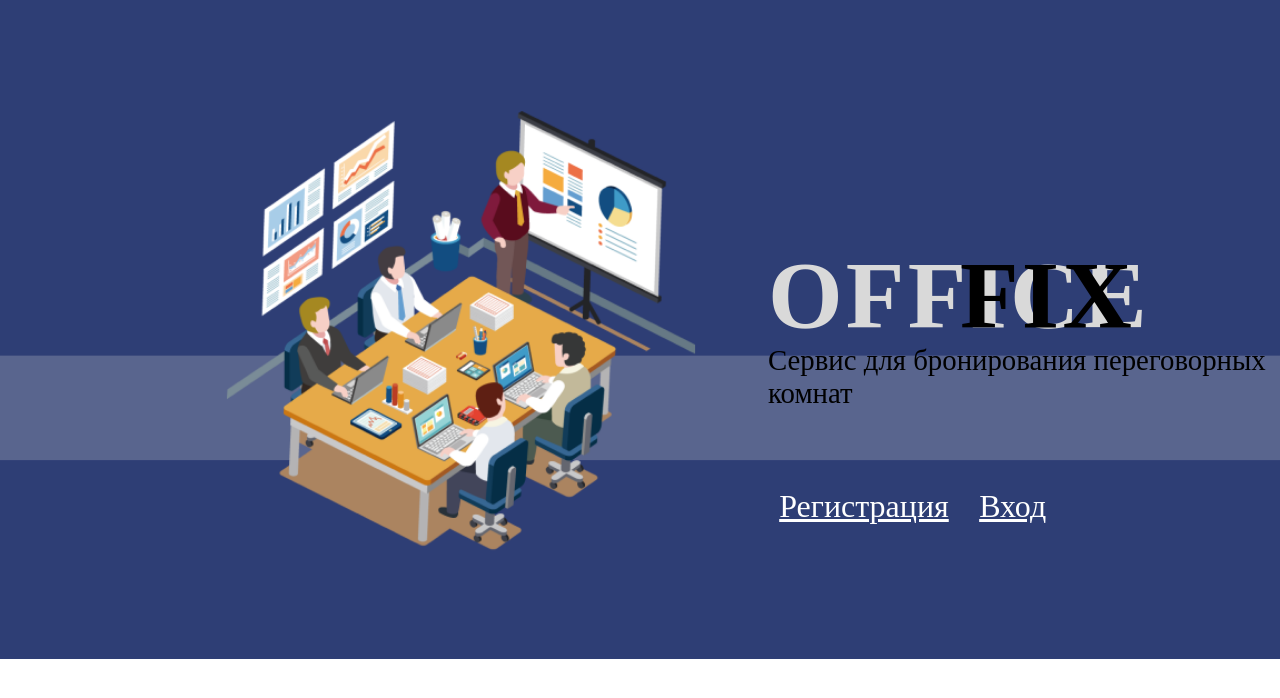
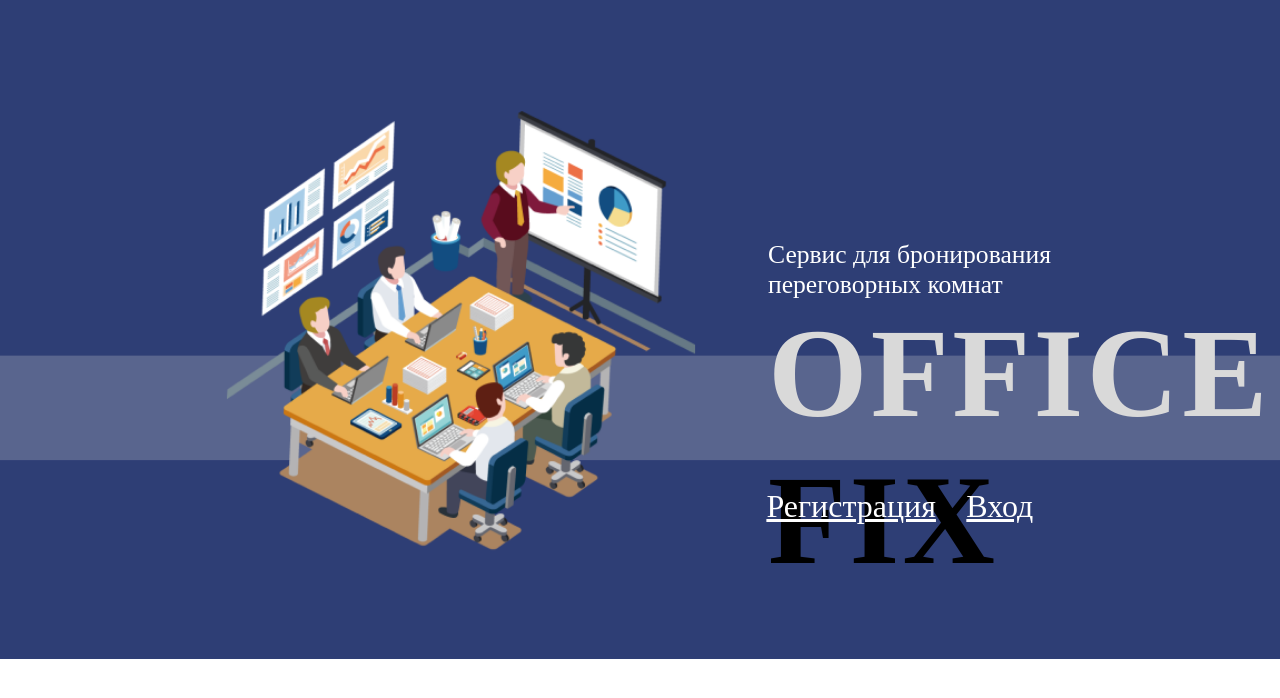
Before and after one commit to al1vel/itproject, a FastAPI app: page / in a window 1280 px wide. Shown: the top 698 px of the page. Run offline with FastAPI, Linux system fonts and the light colour scheme; some web fonts are replaced.

Commit message:
Исправила ошибки на странице home

```diff
--- a/templates/home.html
+++ b/templates/home.html
@@ -6,9 +6,10 @@
         <link rel="stylesheet" href="https://fonts.google.com/specimen/Jomhuria">
     </head>
     <body>
-        <div>
-            <p><span class="header-text1">OFFICE </span><span class="header-text2">FIX</span></p>
-            <span class="text2">Сервис для бронирования переговорных комнат</span>
+        <div class="text">
+            <span class="text2">Сервис для бронирования</span><br>
+            <span class="text2">переговорных комнат</span><br>
+            <span class="header-text1">OFFICE </span><span class="header-text2">FIX</span>
         </div>
         <div class="s">
             <a href="http://127.0.0.1:8000/register" >Регистрация</a>
--- a/templates/static/hm.css
+++ b/templates/static/hm.css
@@ -4,31 +4,32 @@ body {
     background-size: cover;
 }
 .header-text1 {
-    font-size: 600%;
+    font-size: 800%;
     font-weight: bold;
     color: #D9D9D9;
     font-family: 'Jomhuria';
-    position: fixed; top: 30%; left: 60%;
     letter-spacing: .2rem;
 }
 
 .header-text2 {
-    font-size: 600%;
+    font-size: 800%;
     font-weight: bold;
     color: #000000;
     font-family: 'Jomhuria';
-    position: fixed; top: 30%; left: 75%;
     letter-spacing: .2rem;
 }
 .text2 {
-    position: fixed; top: 43%; left: 60%;
-    font-size: 180%;
+    font-size: 160%;
+    color: #ffffff;
 }
 .s{
-    position: fixed; top: 61%; left: 60%;
+    position: fixed; top: 61%; left: 59%;
     font-size: 200%;
 }
 a {
     color: #ffffff;
     padding: .7rem;
 }
+.text{
+    position: fixed; top: 30%; left: 60%;
+}
```
